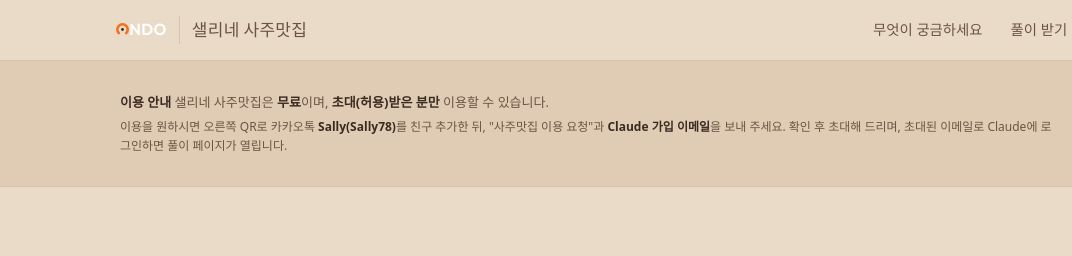
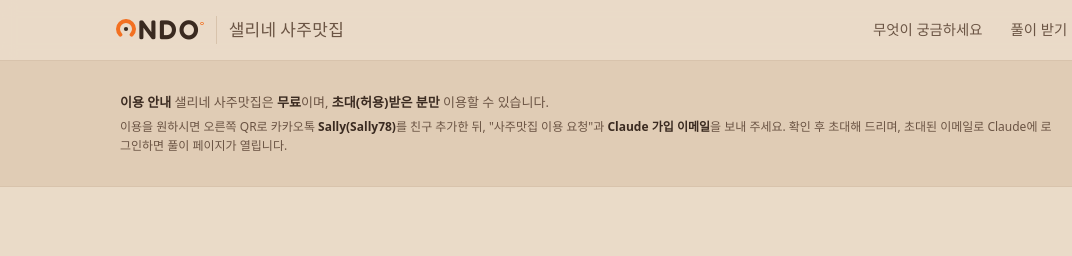
Before and after one commit to sallyyang7897/sally-saju, a plain HTML site: page index.html in a window 1280 px wide. Shown: the top 256 px of the page, 0-1072 px from the left. Drawn offline with Linux system fonts and the light colour scheme; a web font is replaced by a local one.

Commit message:
로고 ° 표시 수정
Co-Authored-By: Claude Fable 5.1 <noreply@anthropic.com>
Claude-Session: https://claude.ai/code/session_0147SaHjwAgk7CkEbfs93DSQ

```diff
--- a/index.html
+++ b/index.html
@@ -205,6 +205,12 @@
   footer{background:var(--deep);color:var(--on-deep-2);border-top:0;padding:40px 20px;margin-top:60px}
   footer .fin{max-width:1080px;margin:0 auto;display:flex;justify-content:space-between;align-items:center;gap:16px;flex-wrap:wrap}
   footer .fin small{font-family:var(--f-mono);font-size:.72rem;letter-spacing:.12em;text-transform:uppercase}
+  /* ONDO wordmark (tokens.css) */
+  .lockup{display:flex;align-items:center;font-size:var(--s,28px)}
+  .word{font-family:var(--f-logo);font-weight:600;font-size:1.5em;letter-spacing:.08em;line-height:1;color:var(--l-ink,var(--ink));display:flex;align-items:baseline}
+  .lockup .word svg.o{flex:none}
+  .word .degm{width:.12em;height:.12em;border:.036em solid #F37021;border-radius:50%;box-sizing:border-box;align-self:flex-start;margin-left:-.01em;margin-top:.193em;flex:none}
+  .word .reg{font-family:"Outfit",system-ui,sans-serif;font-weight:500;font-size:.32em;line-height:1;letter-spacing:0;align-self:flex-start;margin-left:-.12em;margin-top:.42em}
   .infobar .infotext b{color:var(--ink)}
 </style>
 <script>
```
